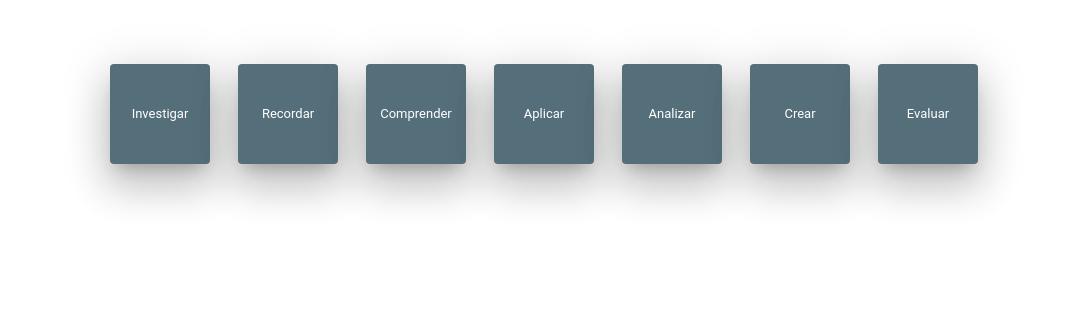
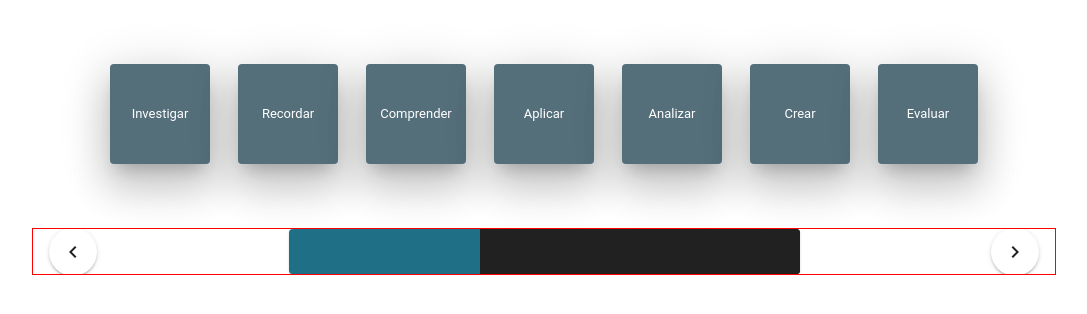
Before and after one commit to SantiagoMatilla/AutoevaluacionF5_Frontend, a Vue app in the folder F5-Auto-Evaluation/: page / in a window 1280 px wide. Shown: the top 314 px of the page, without its empty margins (96-1183 px from the left). Built offline with nearby package versions, Linux system fonts and the light colour scheme.

Commit message:
added inner carousel to card

```diff
--- a/F5-Auto-Evaluation/index.html
+++ b/F5-Auto-Evaluation/index.html
@@ -5,6 +5,7 @@
     <meta name="viewport" content="width=device-width, initial-scale=1.0">
     <title>Factoría F5 - Auto Evaluación</title>
     <link rel="shortcut icon" href="https://factoriaf5.org/wp-content/uploads/2021/09/Favicon-Factoria-F5-Web.png" type="image/x-icon">
+    <link href="https://cdn.jsdelivr.net/npm/@mdi/font@5.x/css/materialdesignicons.min.css" rel="stylesheet">
   </head>
   <body>
     <div id="app"></div>
--- a/F5-Auto-Evaluation/src/components/ContentCard.vue
+++ b/F5-Auto-Evaluation/src/components/ContentCard.vue
@@ -1,12 +1,95 @@
 <script>
+  export default {
+    data: () => ({
+      length: 4,
+      onboarding: 0,
+    }),
 
+    methods: {
+      next () {
+        this.onboarding = this.onboarding + 1 > this.length
+          ? 1
+          : this.onboarding + 1
+      },
+      prev () {
+        this.onboarding = this.onboarding - 1 <= 0
+          ? this.length
+          : this.onboarding - 1
+      },
+    },
+  }
 </script>
 
 <template>
+    <v-carousel hide-delimiters height="fit-content" class="carousel">
+        <v-carousel-item class="carouselItem"> <v-card class="card" color="#1F7087" theme="dark">
+                <div class="d-flex flex-no-wrap justify-space-between align-center">
+                    <div>
+                        <v-card-title class="text-h5">
+                            HTML
+                        </v-card-title>
 
+                        <v-card-subtitle>Foster the People</v-card-subtitle>
 
+                        <v-card-actions>
+                            <v-btn class="ms-2" variant="outlined" size="small">
+                                START RADIO
+                            </v-btn>
+                        </v-card-actions>
+                    </div>
+
+                    <div>
+                        <v-card theme="dark" flat rounded="0">
+                            <v-window v-model="onboarding">
+                                <v-window-item v-for="n in length" :key="`card-${n}`" :value="n">
+                                    <v-card height="200" class="d-flex justify-center align-center">
+                                        <span class="text-h5">
+                                            Evaluación {{ n }}
+                                        </span>
+                                    </v-card>
+                                </v-window-item>
+                            </v-window>
+
+                            <v-card-actions class="justify-space-between">
+                                <v-btn variant="plain" icon="mdi-chevron-left" @click="prev"></v-btn>
+                                <v-item-group v-model="onboarding" class="text-center" mandatory>
+                                    <v-item v-for="n in length" :key="`btn-${n}`" v-slot="{ isSelected, toggle }"
+                                        :value="n">
+                                        <v-btn :variant="isSelected ? 'outlined' : 'text'" icon="mdi-record"
+                                            @click="toggle"></v-btn>
+                                    </v-item>
+                                </v-item-group>
+                                <v-btn variant="plain" icon="mdi-chevron-right" @click="next"></v-btn>
+                            </v-card-actions>
+                        </v-card>
+                    </div>
+
+                    <!-- <v-avatar class="ma-3" size="125" rounded="0">
+<v-img src="https://cdn.vuetifyjs.com/images/cards/foster.jpg"></v-img>
+</v-avatar> -->
+                </div>
+            </v-card></v-carousel-item>
+
+        <v-carousel-item src="https://cdn.vuetifyjs.com/images/cards/hotel.jpg" cover></v-carousel-item>
+
+        <v-carousel-item src="https://cdn.vuetifyjs.com/images/cards/sunshine.jpg" cover></v-carousel-item>
+    </v-carousel>
 </template>
 
 <style scoped>
+.carousel {
+    width: 80vw;
+    margin: auto;
+    border: 1px solid red;
+}
 
+.carouselItem {
+    height: 45px;
+}
+
+.card {
+    width: 50%;
+    height: 100%;
+    margin: auto;
+}
 </style>
```
